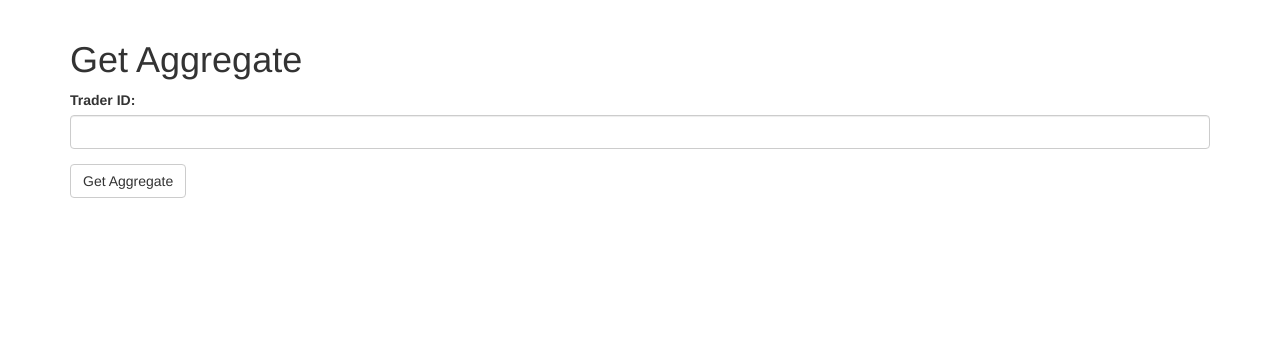
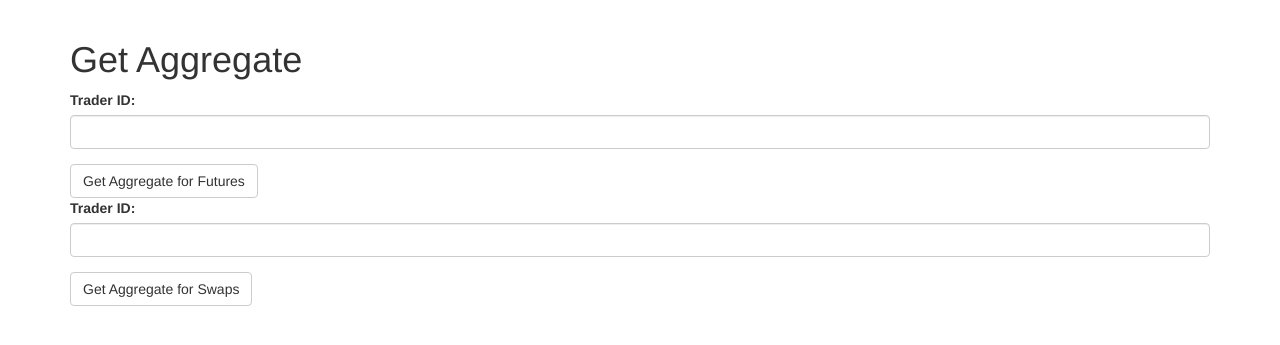
Before and after one commit to brennangw/fss, a Django app: page /hw3/aggregate/ in a window 1280 px wide. Shown: the part 152-497 px from the top of the page. Run offline with Django 3.2, Linux system fonts and the light colour scheme; some libraries are stand-ins or nearby versions.

Commit message:
Added csv download for aggregating swaps

```diff
--- a/proj/hw3/templates/hw3/aggregate.html
+++ b/proj/hw3/templates/hw3/aggregate.html
@@ -30,7 +30,16 @@
         <label for="traderid">Trader ID:</label>
         <input type="text" class="form-control" id="traderid" name="traderid">
       </div>
-      <button type="submit" class="btn btn-default">Get Aggregate</button>
+      <button type="submit" class="btn btn-default">Get Aggregate for Futures</button>
+    </form>
+
+    <form role="form" action="/hw3/aggregateSwaps/" method="post">
+      {% csrf_token %}
+      <div class="form-group">
+        <label for="traderid">Trader ID:</label>
+        <input type="text" class="form-control" id="traderid" name="traderid">
+      </div>
+      <button type="submit" class="btn btn-default">Get Aggregate for Swaps</button>
     </form>
 
   </div>
--- a/proj/hw3/urls.py
+++ b/proj/hw3/urls.py
@@ -11,6 +11,7 @@ urlpatterns = [
     url(r'^addtrader/',views.addtrader, name='addtrader'),
     url(r'^addtrade/',views.addtrade, name='addtrade'),
     url(r'^aggregate/',views.aggregate, name='aggregate'),
+    url(r'^aggregateSwaps/',views.aggregateSwaps, name='aggregateSwaps'),
     url(r'^history/',views.history, name='history'),
     url(r'^portfolio/',views.portfolio, name='portfolio'),
     url(r'^pnl/',views.pnl, name='pnl'),
--- a/proj/hw3/views.py
+++ b/proj/hw3/views.py
@@ -172,9 +172,33 @@ def aggregate(request):
         writer.writerow(header)
         for i in range(len(aggregate_position)):
             writer.writerow(aggregate_position[i])
+
         return response
 
     return render(request, 'hw3/aggregate.html')
+
+def aggregateSwaps(request):
+    if request.method == 'POST':
+        traderid=request.POST['traderid']
+        cursor=connection.cursor()
+
+        if traderid == "":
+            cursor.execute("select * from Swaps")
+        else:
+            cursor.execute("select * from Swaps where TraderID=%s",[traderid])
+
+        header=['Swap_ID','Start Date','Termination date','Fixed Rate','Float Rate','Float Spread','Notional','Who Pays Fixed','Clearing House','Trader']
+        aggregate_position = cursor.fetchall()
+
+        response = HttpResponse(content_type='text/csv')
+        response['Content-Disposition'] = 'attachment; filename="aggregate.csv"'
+        writer = csv.writer(response)
+        writer.writerow(header)
+        for i in range(len(aggregate_position)):
+            writer.writerow(aggregate_position[i])
+
+        return response
+
 
 def history(request):
     """
```
